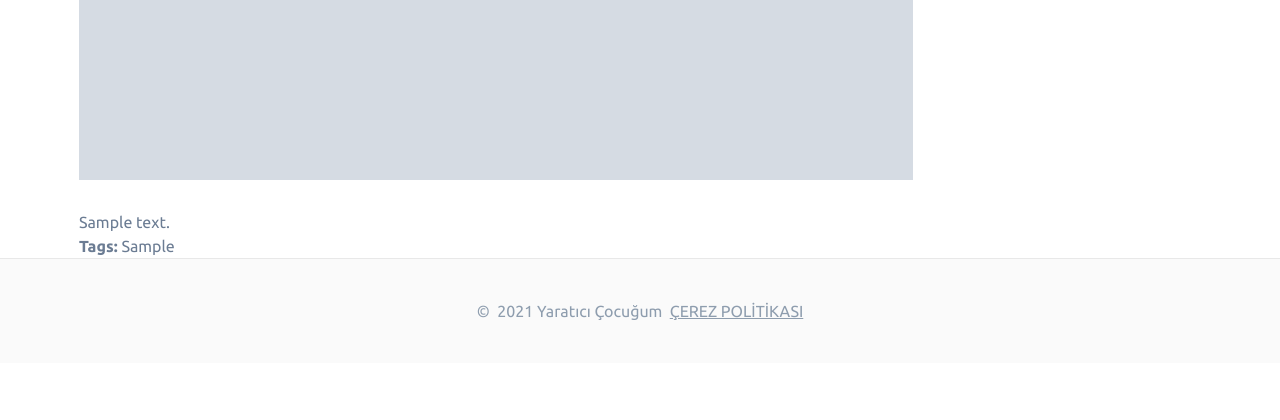
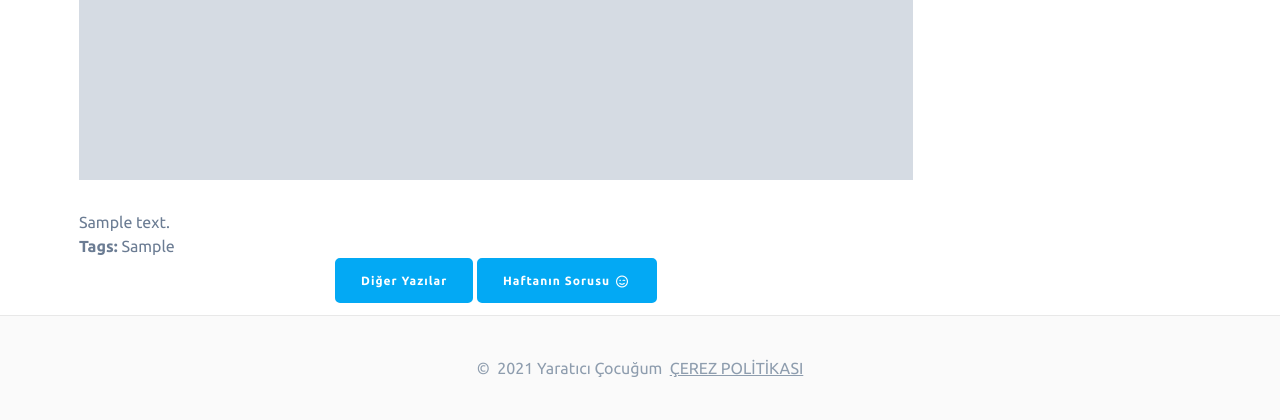
Before and after one commit to erdem-durmaz/Y.C., a Django app: a page that uses mysite/templates/yaratici/post.html in a window 1280 px wide. Shown: the part 928-1348 px from the top of the page. Before the commit the page ends 1248 px from the top, so only its background shows below. Run offline with Django 3.2, Linux system fonts and the light colour scheme; tables that the repository leaves empty hold one stand-in row (values such as "Sample post"); grey boxes marked "Sample" are stand-in pictures; some libraries are stand-ins or nearby versions; some web fonts are replaced.

Commit message:
final fixes

```diff
--- a/mysite/templates/yaratici/post.html
+++ b/mysite/templates/yaratici/post.html
@@ -1,7 +1,7 @@
 {% extends './base.html'%}
 
 {% block title %} {{post.title}} {% endblock  %}
-{% block meta %} {{post.meta_description}} {% endblock  %}
+{% block meta %} {{post.meta_title}} {% endblock  %}
 
 {% block css %}{% endblock css %}
 
@@ -51,6 +51,14 @@
                     <br>
                     <b>Tags:</b>  {{post.meta_tags}}
 
+                    <div class="row">
+                        <div class="text-center"> <a class="button color1"
+                                data-attr-shortcode="href:mesmerize_blog_link"
+                                href="{%url 'yaratici:posts' %}">Diğer Yazılar</a>
+                                <a
+                                class="button color1" target="_self"
+                                href="{%url 'yaratici:get_question'%}#question">Haftanın Sorusu <i class="far fa-smile-wink"></i> </a></div>
+                    </div>
                 </div>
 
                 <div class="sidebar col-sm-4 col-md-3">
--- a/mysite/yaratici/models.py
+++ b/mysite/yaratici/models.py
@@ -28,7 +28,6 @@ class BlogPost(models.Model):
 from datetime import timedelta
 
 
-
 class Question(models.Model):
     question = models.CharField(max_length=255)
     blogpost = models.ForeignKey('BlogPost',on_delete=models.PROTECT, blank=True, null=True)
```
Also changed, not shown: mysite/templates/yaratici/home.html (+5 -2 lines), mysite/templates/yaratici/show-question.html (+10 -5 lines).
